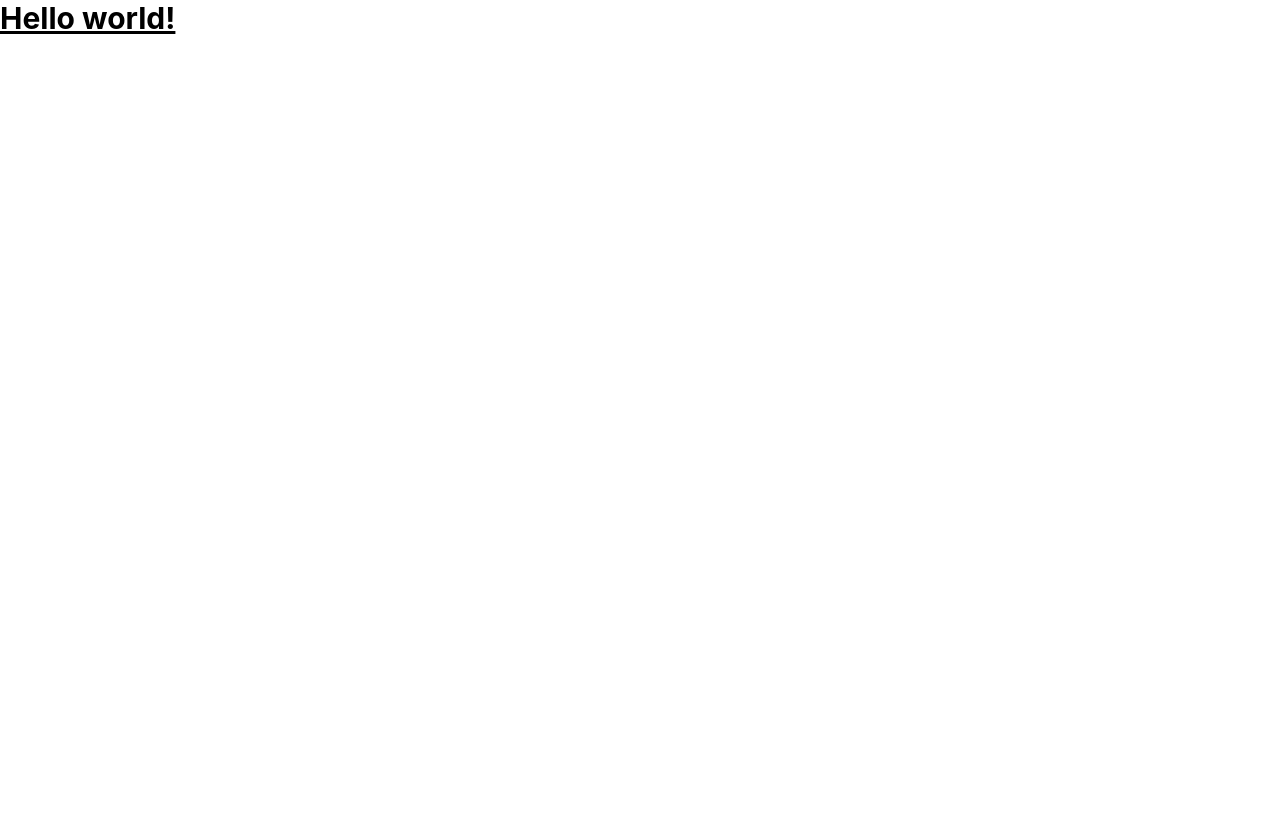
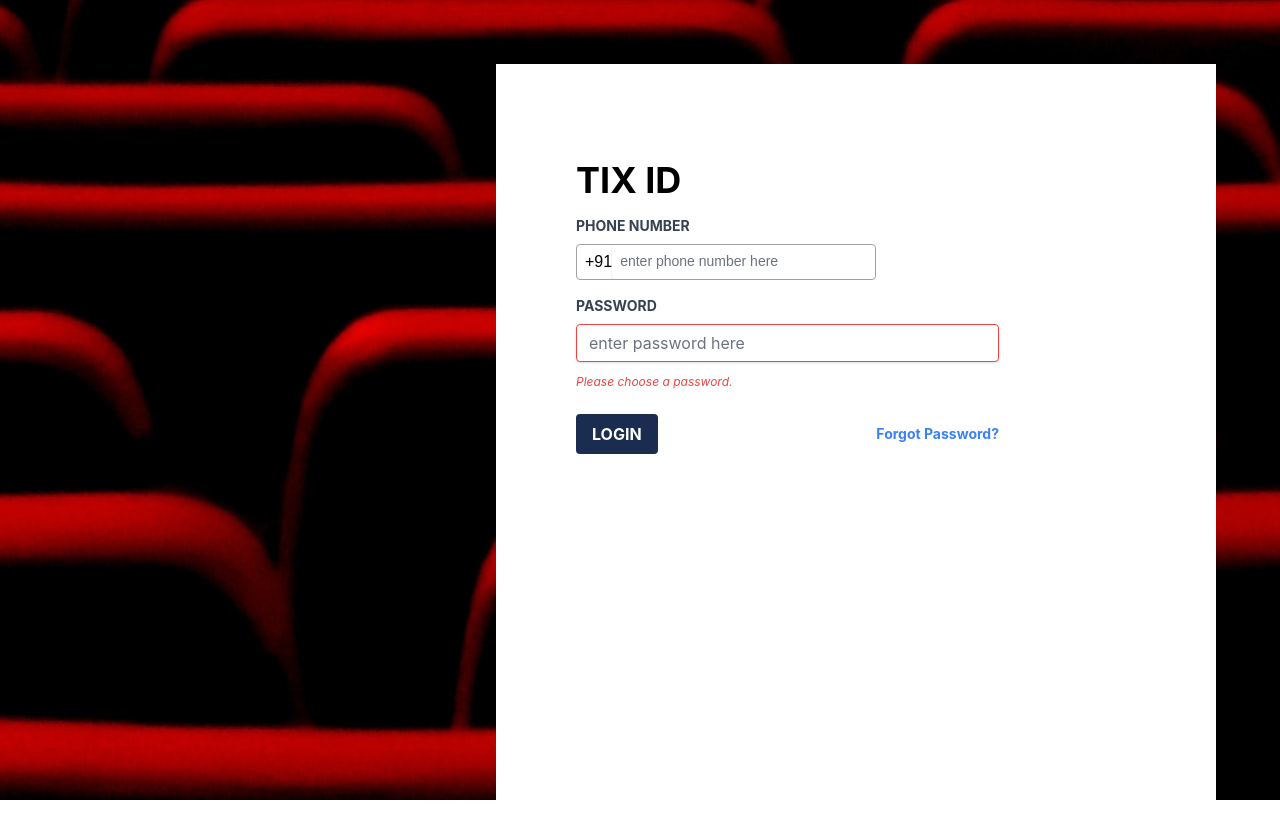
Before and after one commit to PratikBodawala/TIX-nextjs, a Next.js app: page / in a window 1280 px wide. Shown: the top 838 px of the page. Before the commit the page ends 800 px from the top, so only its background shows below. Built offline with nearby package versions, Linux system fonts and the light colour scheme.

Commit message:
:construction: login form

```diff
--- /dev/null
+++ b/components/Login/Login.tsx
@@ -0,0 +1,43 @@
+import styles from '/styles/Login.module.css'
+const Login = () => {
+    return(
+    <div className="p-20">
+        <h2 className='font-bold text-4xl my-4'>TIX ID</h2>
+            <form className="w-[423px]">
+                <div className="mb-4">
+                    <label className="block text-gray-700 text-sm font-bold mb-2" htmlFor="phone_number">
+                        PHONE NUMBER
+                    </label>
+                    <div className={styles.phoneInputBox}>
+                        <span className="prefix">+91</span>
+                        <input
+                        className="phone-input-box shadow appearance-none border rounded w-full py-2 px-3 text-gray-700 leading-tight focus:outline-none focus:shadow-outline"
+                        id="phone_number" type="text" placeholder="enter phone number here"/>
+
+                    </div>
+                    </div>
+                <div className="mb-6">
+                    <label className="block text-gray-700 text-sm font-bold mb-2" htmlFor="password">
+                        PASSWORD
+                    </label>
+                    <input
+                        className="shadow appearance-none border border-red-500 rounded w-full py-2 px-3 text-gray-700 mb-3 leading-tight focus:outline-none focus:shadow-outline"
+                        id="password" type="password" placeholder="enter password here"/>
+                        <p className="text-red-500 text-xs italic">Please choose a password.</p>
+                </div>
+                <div className="flex items-center justify-between">
+                    <button
+                        className="bg-btnPrimary hover:bg-btnHover text-white font-bold py-2 px-4 rounded focus:outline-none focus:shadow-outline"
+                        type="button">
+                        LOGIN
+                    </button>
+                    <a className="inline-block align-baseline font-bold text-sm text-blue-500 hover:text-blue-800"
+                       href="#">
+                        Forgot Password?
+                    </a>
+                </div>
+            </form>
+
+    </div>)
+}
+export default Login
--- a/package.json
+++ b/package.json
@@ -14,6 +14,10 @@
     "react-dom": "18.2.0"
   },
   "devDependencies": {
+    "@tailwindcss/aspect-ratio": "^0.4.0",
+    "@tailwindcss/forms": "^0.5.2",
+    "@tailwindcss/line-clamp": "^0.4.0",
+    "@tailwindcss/typography": "^0.5.4",
     "@types/node": "18.6.3",
     "@types/react": "18.0.15",
     "@types/react-dom": "18.0.6",
--- a/pages/index.tsx
+++ b/pages/index.tsx
@@ -1,13 +1,16 @@
 import type { NextPage } from 'next'
-import Head from 'next/head'
-import Image from 'next/image'
-import styles from '../styles/Home.module.css'
+import Login from "../components/Login/Login";
 
 const Home: NextPage = () => {
   return (
-    <h1 className="text-3xl font-bold underline">
-      Hello world!
-    </h1>
+      <div className="bg-theater h-screen w-screen">
+
+        <div className="flex flex-col items-end">
+            <div className="bg-white h-[772px] w-[720px] m-16">
+                <Login/>
+            </div>
+        </div>
+    </div>
   )
 }
 
--- /dev/null
+++ b/styles/Login.module.css
@@ -0,0 +1,30 @@
+.phoneInputBox {
+  display: flex;
+  align-items: center;
+  max-width: 300px;
+  background: #fff;
+  border: 1px solid #a0a0a0;
+  border-radius: 4px;
+  padding-left: 0.5rem;
+  overflow: hidden;
+  font-family: sans-serif;
+}
+
+.phoneInputBox .prefix {
+  font-weight: 300;
+  font-size: 14px;
+  color: #999;
+}
+
+.phoneInputBox input {
+  flex-grow: 1;
+  font-size: 14px;
+  background: #fff;
+  border: none;
+  outline: none;
+  padding: 0.5rem;
+}
+
+.phoneInputBox:focus-within {
+  border-color: #777;
+}
--- a/tailwind.config.js
+++ b/tailwind.config.js
@@ -5,7 +5,31 @@ module.exports = {
     "./components/**/*.{js,ts,jsx,tsx}",
   ],
   theme: {
-    extend: {},
-  },
-  plugins: [],
+        extend: {
+          colors: {
+            clifford: '#da373d',
+            btnPrimary: '#1A2C50',
+            textPrimary: '#FFBE00',
+            errorText: '#FF6B6B',
+            link: '#118EEA',
+            white:'#FFFFFF',
+            ticket: '#F2C46F',
+            redPrimary: '#EC1E2B',
+            xxiGradient: '#',
+            cinepolisBlue: '#000E62',
+            btnDefault: '#1A2C50',
+            btnHover: '#282764',
+            btnPressed: '#383782'
+          },
+          backgroundImage:{
+            'theater': 'url("/images/theater-bg-img.jpeg")',
+          }
+        }
+      },
+  plugins: [
+    require('@tailwindcss/typography'),
+    require('@tailwindcss/forms'),
+    require('@tailwindcss/line-clamp'),
+    require('@tailwindcss/aspect-ratio'),
+  ],
 }
```
Also changed, not shown: public/images/theater-bg-img.jpeg (added), 1 other file (tests, documents, lock files or other folders).
